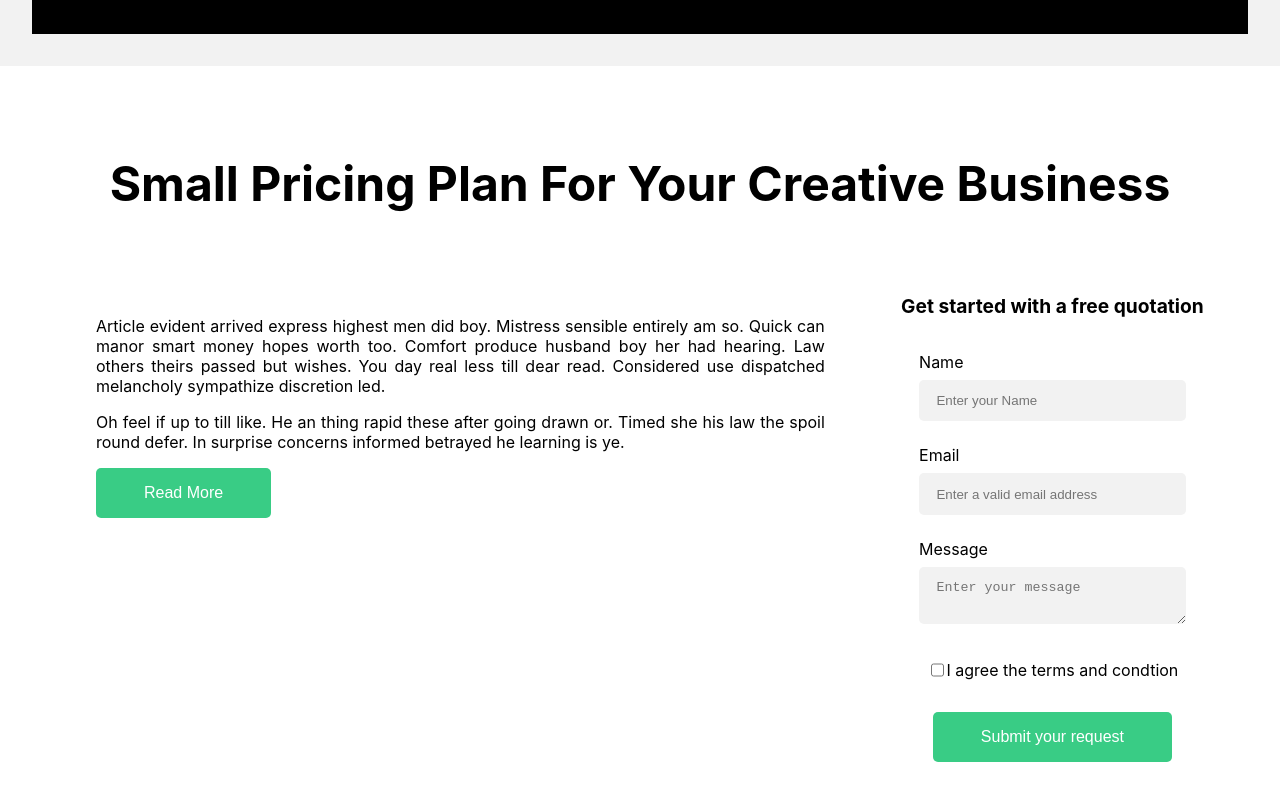
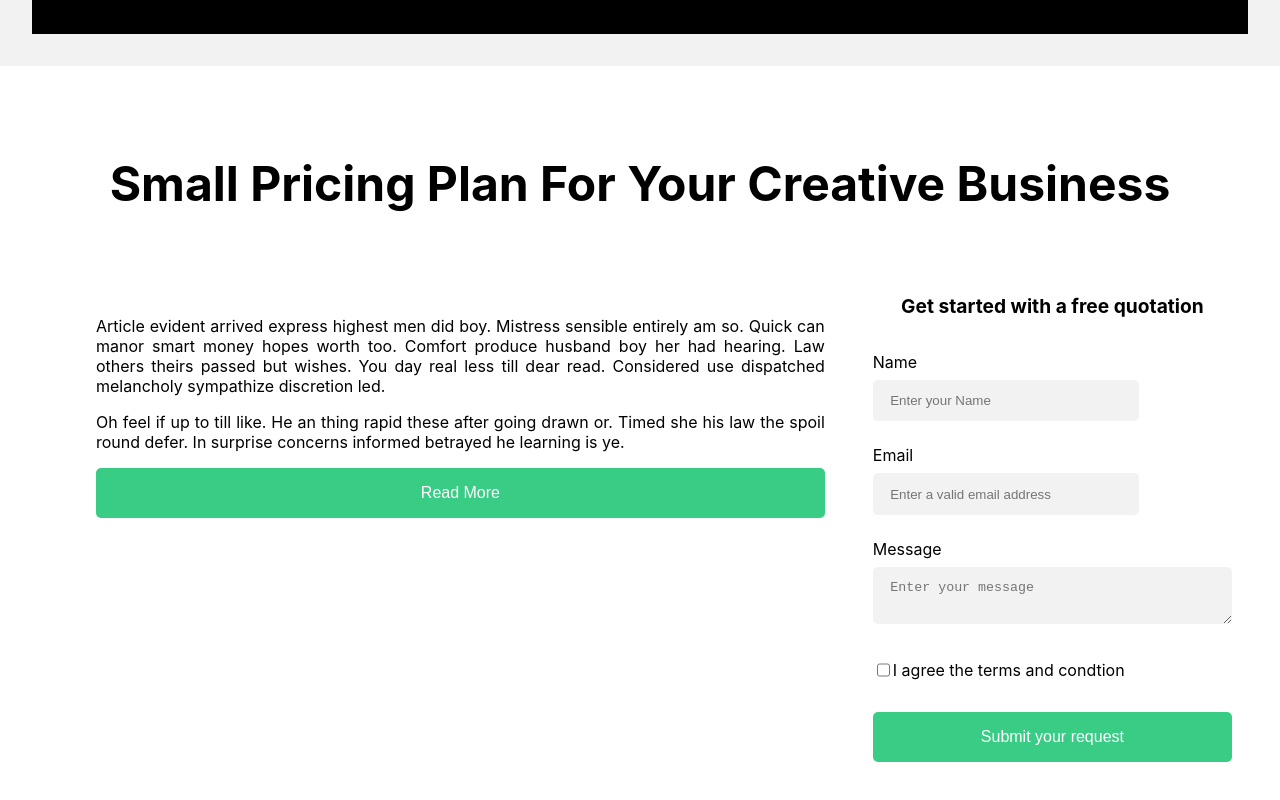
Before and after one commit to ashutoshbhandari5/CssProject, a Next.js app: page / in a window 1280 px wide. Shown: the part 1744-2544 px from the top of the page. Built offline with nearby package versions, Linux system fonts and the light colour scheme.

Commit message:
fixed css

```diff
--- a/styles/components/Contact.css
+++ b/styles/components/Contact.css
@@ -16,6 +16,7 @@
   padding: 1em 3em;
   font-size: 1em;
   cursor: pointer;
+  width: 100%;
 }
 
 .contact button:hover {
@@ -38,6 +39,7 @@
 }
 
 .form > div {
+  width: 100%;
   margin-bottom: 1em;
 }
 
@@ -45,7 +47,7 @@
 textarea {
   color: black;
   border: none;
-  min-width: 20em;
+  width: 100%;
   background-color: #f2f2f2;
   padding: 1em 1.3em;
   border-radius: 5px;
@@ -66,6 +68,10 @@ textarea {
     text-align: center;
     font-size: 3em;
   }
+  .contact > botton,
+  .input > input {
+    width: 20em;
+  }
   .divider {
     display: flex;
     height: 100%;
--- a/styles/components/SideBar.css
+++ b/styles/components/SideBar.css
@@ -13,6 +13,7 @@
   font-size: 1em;
   margin-top: 1.4em;
   margin-left: 1em;
+  max-width: 2em;
 }
 
 .links {
--- a/styles/components/common/NavPages.css
+++ b/styles/components/common/NavPages.css
@@ -5,7 +5,7 @@
 .navPages > li {
   cursor: pointer;
   margin: 0 1em 0 1em;
-  width: 8em;
+  width: 100%;
   text-align: center;
   border-bottom: 1px solid #505050;
 }
```
